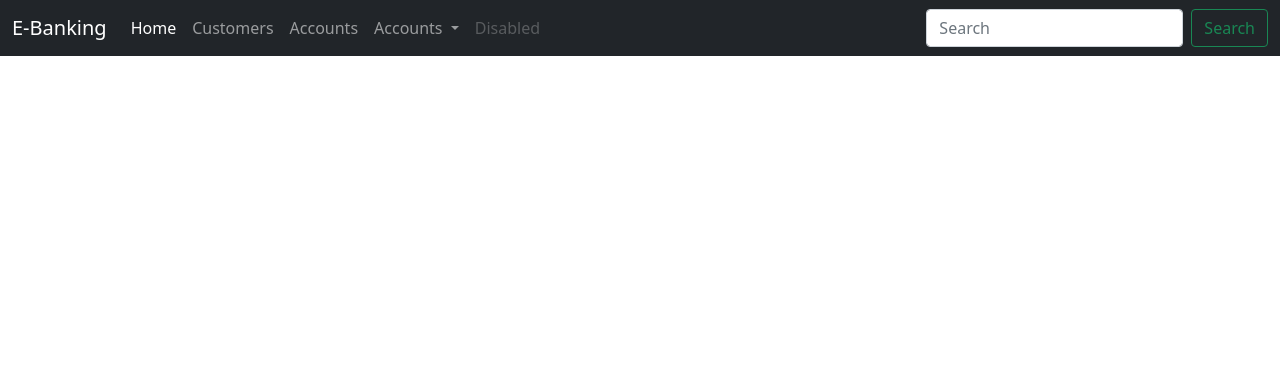
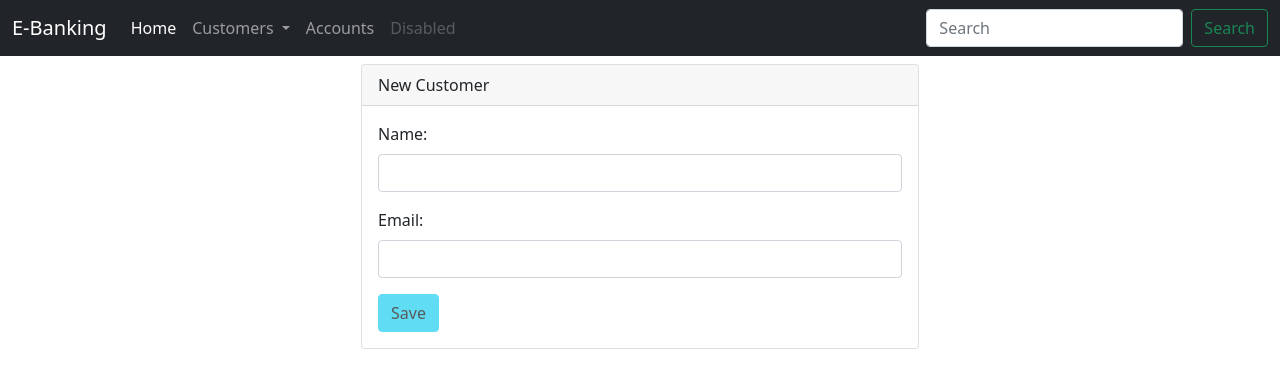
Before and after one commit to IssamBen98/Ebanking_frontend, an Angular app: page /new-customer in a window 1280 px wide. Before the commit this address led to /. Shown: the top 388 px of the page. Built offline with nearby package versions, Linux system fonts and the light colour scheme.

Commit message:
add/ delete customer

```diff
--- a/src/app/app-routing.module.ts
+++ b/src/app/app-routing.module.ts
@@ -2,10 +2,13 @@ import { NgModule } from '@angular/core';
 import { RouterModule, Routes } from '@angular/router';
 import {CustomersComponent} from "./customers/customers.component";
 import {AccountsComponent} from "./accounts/accounts.component";
+import {NewCustomerComponent} from "./new-customer/new-customer.component";
 
 const routes: Routes = [
   { path :"customers", component : CustomersComponent},
   { path :"accounts", component : AccountsComponent},
+  { path :"new-customer", component : NewCustomerComponent},
+
 ];
 
 @NgModule({
--- a/src/app/app.module.ts
+++ b/src/app/app.module.ts
@@ -8,13 +8,15 @@ import { CustomersComponent } from './customers/customers.component';
 import { AccountsComponent } from './accounts/accounts.component';
 import {HttpClientModule} from "@angular/common/http";
 import {FormsModule, ReactiveFormsModule} from "@angular/forms";
+import { NewCustomerComponent } from './new-customer/new-customer.component';
 
 @NgModule({
   declarations: [
     AppComponent,
     NavbarComponent,
     CustomersComponent,
-    AccountsComponent
+    AccountsComponent,
+    NewCustomerComponent
   ],
   imports: [
     BrowserModule,
--- a/src/app/customers/customers.component.html
+++ b/src/app/customers/customers.component.html
@@ -9,7 +9,7 @@
               <label class="input-group-text" > Keyword :</label>
               <input type="text" formControlName="keyword" class="form-control">
               <button class="btn btn-info">
-                Search
+                <i class="bi bi-search"></i>
               </button>
             </div>
 
@@ -27,6 +27,10 @@
             <td>{{c.name}}</td>
             <td>{{c.email}}</td>
             <td>
+              <button (click)="handleDeleteCustomer(c)" class="btn btn-danger">
+                <i class="bi bi-trash"></i>
+              </button>
+            </td>
           </tr>
           </tbody>
         </table>
--- a/src/app/customers/customers.component.ts
+++ b/src/app/customers/customers.component.ts
@@ -37,6 +37,26 @@ export class CustomersComponent implements OnInit {
         this.errorMessage=err.message;
         return throwError(err);
       })
-    );  }
+    );
+  }
+
+  handleDeleteCustomer(c: Customer) {
+    let conf = confirm("Are you sure?");
+    if(!conf) return;
+    this.customerService.deleteCustomer(c.id).subscribe({
+      next : (resp) => {
+        this.customers=this.customers.pipe(
+          map(data=>{
+            let index=data.indexOf(c);
+            data.slice(index,1)
+            return data;
+          })
+        );
+      },
+      error : err => {
+        console.log(err);
+      }
+    })
+  }
 
 }
--- a/src/app/navbar/navbar.component.html
+++ b/src/app/navbar/navbar.component.html
@@ -7,24 +7,21 @@
     <div class="collapse navbar-collapse" id="navbarSupportedContent">
       <ul class="navbar-nav me-auto mb-2 mb-lg-0">
         <li class="nav-item">
-          <a class="nav-link active" aria-current="page" href="#">Home</a>
+          <a class="nav-link active" aria-current="page" routerLink="/customers">Home</a>
         </li>
-        <li class="nav-item">
-          <a class="nav-link" routerLink="/customers">Customers</a>
+        <li class="nav-item dropdown">
+          <a class="nav-link dropdown-toggle" href="#" id="navbarDropdown" role="button" data-bs-toggle="dropdown" aria-expanded="false">
+            Customers
+          </a>
+          <ul class="dropdown-menu" aria-labelledby="navbarDropdown">
+            <li class="nav-item">
+              <a class="dropdown-item" routerLink="/customers">List customers</a>
+            </li>
+            <li><a class="dropdown-item" routerLink="/new-customer">New customer</a></li>
+          </ul>
         </li>
         <li class="nav-item">
           <a class="nav-link" routerLink="/accounts">Accounts</a>
-        </li>
-        <li class="nav-item dropdown">
-          <a class="nav-link dropdown-toggle" href="#" id="navbarDropdown" role="button" data-bs-toggle="dropdown" aria-expanded="false">
-            Accounts
-          </a>
-          <ul class="dropdown-menu" aria-labelledby="navbarDropdown">
-            <li><a class="dropdown-item" href="#">list accounts</a></li>
-            <li><a class="dropdown-item" href="#">Another action</a></li>
-            <li><hr class="dropdown-divider"></li>
-            <li><a class="dropdown-item" href="#">Something else here</a></li>
-          </ul>
         </li>
         <li class="nav-item">
           <a class="nav-link disabled">Disabled</a>
--- /dev/null
+++ b/src/app/new-customer/new-customer.component.html
@@ -0,0 +1,30 @@
+<div class="container">
+  <div class="card col-md-6 offset-3 mt-2">
+    <div class="card-header">New Customer</div>
+    <div class="card-body">
+      <form [formGroup]="newCustomerFormGroup" (ngSubmit)="handleSaveCustomer()">
+        <div class="mb-3">
+          <label class="form-label">Name:</label>
+          <input type="text" formControlName="name" class="form-control">
+          <span class="text-danger"
+                *ngIf="newCustomerFormGroup.controls['name'].touched
+                && newCustomerFormGroup.controls['name'].errors
+                && newCustomerFormGroup.controls['name'].errors!['required']">
+            Name is Required
+          </span>
+        </div>
+        <div class="mb-3">
+          <label class="form-label">Email:</label>
+          <input type="text" formControlName="email" class="form-control">
+          <span class="text-danger"
+                *ngIf="newCustomerFormGroup.controls['email'].touched
+                && newCustomerFormGroup.controls['email'].errors
+                && newCustomerFormGroup.controls['email'].errors!['email']">
+            Email is not valid
+          </span>
+        </div>
+        <button [disabled]="!newCustomerFormGroup.valid" class="btn btn-info">Save</button>
+      </form>
+    </div>
+  </div>
+</div>
--- /dev/null
+++ b/src/app/new-customer/new-customer.component.ts
@@ -0,0 +1,36 @@
+import { Component, OnInit } from '@angular/core';
+import {Customer} from "../Model/customer.model";
+import {FormBuilder, FormGroup, Validators} from "@angular/forms";
+import {CustomerService} from "../services/customer.service";
+import {Router} from "@angular/router";
+
+@Component({
+  selector: 'app-new-customer',
+  templateUrl: './new-customer.component.html',
+  styleUrls: ['./new-customer.component.css']
+})
+export class NewCustomerComponent implements OnInit {
+  newCustomerFormGroup! : FormGroup;
+  constructor(private fb : FormBuilder, private customerService:CustomerService, private router:Router) { }
+
+  ngOnInit(): void {
+    this.newCustomerFormGroup=this.fb.group({
+      name : this.fb.control(null, [Validators.required, Validators.minLength(4)]),
+      email : this.fb.control(null,[Validators.required, Validators.email])
+    });
+  }
+
+  handleSaveCustomer() {
+    let customer: Customer=this.newCustomerFormGroup.value;
+    this.customerService.saveCustomer(customer).subscribe({
+      next : data=>{
+        alert("Customer has been successfully saved!");
+        // this.newCustomerFormGroup.reset();
+        this.router.navigateByUrl("/customers");
+      },
+      error : err => {
+        console.log(err);
+      }
+    });
+  }
+}
--- a/src/app/services/customer.service.ts
+++ b/src/app/services/customer.service.ts
@@ -18,12 +18,12 @@ export class CustomerService {
    public searchCustomers(keyword:string):Observable<Array<Customer>>{
     return this.http.get<Array<Customer>>(environment.backendHost+"/customers/search?keyword="+keyword)
   }
-/*
+
   public saveCustomer(customer: Customer):Observable<Customer>{
     return this.http.post<Customer>(environment.backendHost+"/customers",customer);
   }
+
   public deleteCustomer(id: number){
     return this.http.delete(environment.backendHost+"/customers/"+id);
   }
- */
 }
--- a/src/styles.css
+++ b/src/styles.css
@@ -1 +1,3 @@
 /* You can add global styles to this file, and also import other style files */
+
+@import "~bootstrap-icons/font/bootstrap-icons.css";
```
Also changed, not shown: src/app/new-customer/new-customer.component.css (added), 1 other file (tests, documents, lock files or other folders).
